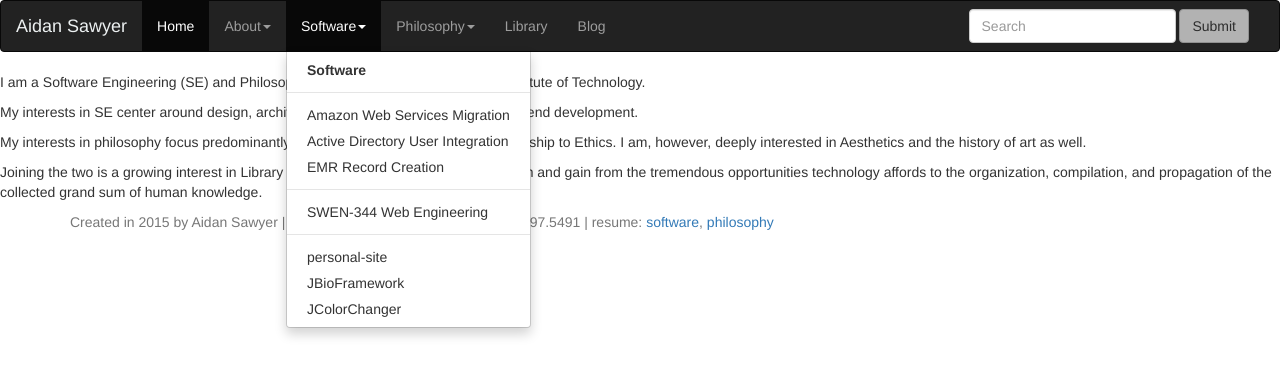
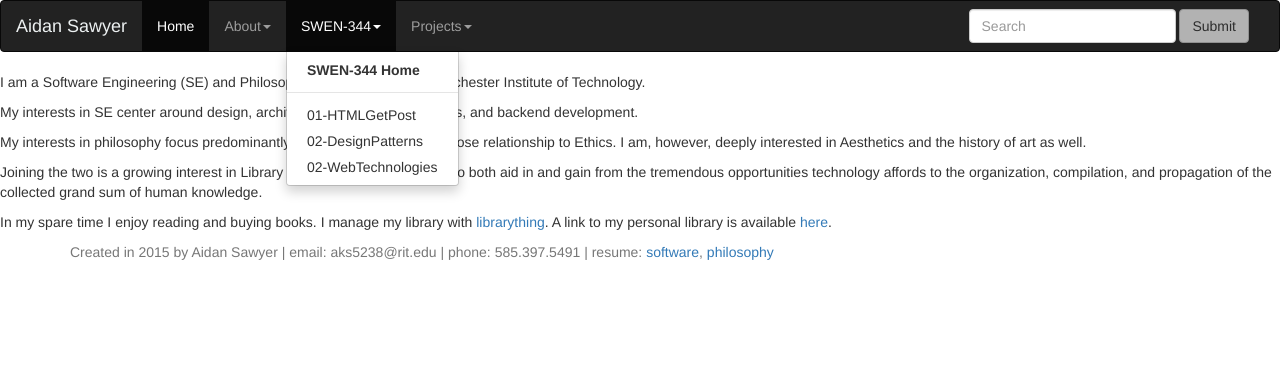
Before and after one commit to atla5/personal-site, a PHP site: page /html/about/about.php in a window 1280 px wide, after a click on "SWEN-344". Shown: the top 376 px of the page. Run offline with PHP 8.4, Linux system fonts and the light colour scheme.

Commit message:
changed nav bar to get rid of some unused pages.
-broke 'software' up to give 'SWEN-344' and 'Projects' their own drop downs
-removed 'philosophy' for now, since there's not much content for it right now.
-moved 'library' link into about page. seems a bit much to have an external link
 present on /every/ page.
-removed "blog". may come back later as a sort of archive, but not at all
 necessary right now.

```diff
--- a/html/about/about.php
+++ b/html/about/about.php
@@ -31,6 +31,13 @@
     of human knowledge.
   </p>
 
+  <p>
+    In my spare time I enjoy reading and buying books. I manage my library with
+    <a href="https://www.librarything.com/" target="_blank">librarything</a>.
+    A link to my personal library is available <a href="https://www.librarything.com/catalog/aidan.keefe.s/yourlibrary"
+                   target="_blank" >here</a>.
+  </p>
+
   <?php include_once '../../includes/footer.php' ?>
 
 </body>
--- a/html/software/swen344/01-HTTPGetPost/form_get.php
+++ b/html/software/swen344/01-HTTPGetPost/form_get.php
@@ -1,6 +1,6 @@
 <html>
 
-  <?php include_once '../../../includes/header.php' ?>
+  <?php include_once '../../../../includes/header.php' ?>
 
   <script src="./loadStates.js"> </script>
 
@@ -79,5 +79,5 @@
 
   </body>
 
-  <?php include_once '../../../includes/footer.php' ?>
+  <?php include_once '../../../../includes/footer.php' ?>
 </html>
--- a/html/software/swen344/01-HTTPGetPost/form_post.php
+++ b/html/software/swen344/01-HTTPGetPost/form_post.php
@@ -1,6 +1,6 @@
 <html>
 
-  <?php include_once '../../../includes/header.php' ?>
+  <?php include_once '../../../../includes/header.php' ?>
 
   <script src="./loadStates.js"> </script>
 
@@ -76,8 +76,7 @@
 
       <input type="submit" value="Submit">
     </form>
-
   </body>
 
-  <?php include_once '../../../includes/footer.php' ?>
+  <?php include_once '../../../../includes/footer.php' ?>
 </html>
--- a/includes/header.php
+++ b/includes/header.php
@@ -58,22 +58,30 @@
               </ul>
             </li>
 
+            <!-- SWEN-344 -->
+            <li class="dropdown">
+              <a href="#" class="dropdown-toggle" data-toggle="dropdown" role="button"
+                aria-haspopup="true" aria-expanded="false">SWEN-344<span class="caret">
+                </span></a>
+              <ul class="dropdown-menu">
+
+                <li><a href="/html/software/swen344/swen344.php"><b>SWEN-344 Home</b></a></li>
+
+                <li role="separator" class="divider" value="Homework Assignments"></li>
+                <li><a href="#">01-HTMLGetPost</a></li>
+                <li><a href="#">02-DesignPatterns</a></li>
+                <li><a href="#">02-WebTechnologies</a></li>
+              </ul>
+            </li>
+
             <!-- projects -->
             <li class="dropdown">
               <a href="#" class="dropdown-toggle" data-toggle="dropdown" role="button"
-                aria-haspopup="true" aria-expanded="false">Software<span class="caret">
+                aria-haspopup="true" aria-expanded="false">Projects<span class="caret">
                 </span></a>
               <ul class="dropdown-menu">
 
                 <li><a href="#"><b>Software</b></a></li>
-
-                <li role="separator" class="divider"></li>
-                <li><a href="#">Amazon Web Services Migration</a></li>
-                <li><a href="#">Active Directory User Integration</a></li>
-                <li><a href="#">EMR Record Creation</a></li>
-
-                <li role="separator" class="divider"></li>
-                <li><a href="http://www.se.rit.edu/~aks5238/html/software/swen344/swen344.php">SWEN-344 Web Engineering</a></li>
 
                 <li role="separator" class="divider"></li>
                 <li><a href="#">personal-site</a></li>
@@ -82,7 +90,8 @@
               </ul>
             </li>
 
-            <!-- papers -->
+
+            <!-- papers
             <li class="dropdown">
               <a href="#" class="dropdown-toggle" data-toggle="dropdown" role="button"
                 aria-haspopup="true" aria-expanded="false">Philosophy<span class="caret">
@@ -99,13 +108,10 @@
                 <li><a href="#">Aesthetics</a></li>
               </ul>
             </li>
+            -->
 
-            <li>
-                <a href="https://www.librarything.com/catalog/aidan.keefe.s/yourlibrary"
-                   target="_blank" >Library</a>
-            </li>
 
-            <li><a href="#">Blog</a></li>
+            <!-- <li><a href="#">Blog</a></li> -->
 
             <!-- <li><a href="#">Links</a></li> -->
 
--- a/index.html
+++ b/index.html
@@ -1,6 +1,6 @@
 <!DOCTYPE html>
 <html>
   <head>
-	<meta http-equiv="refresh" content="0; url=http://atla5.github.io/index.php" />
+	<meta http-equiv="refresh" content="0; url=index.php" />
   </head>
 </html>
```
